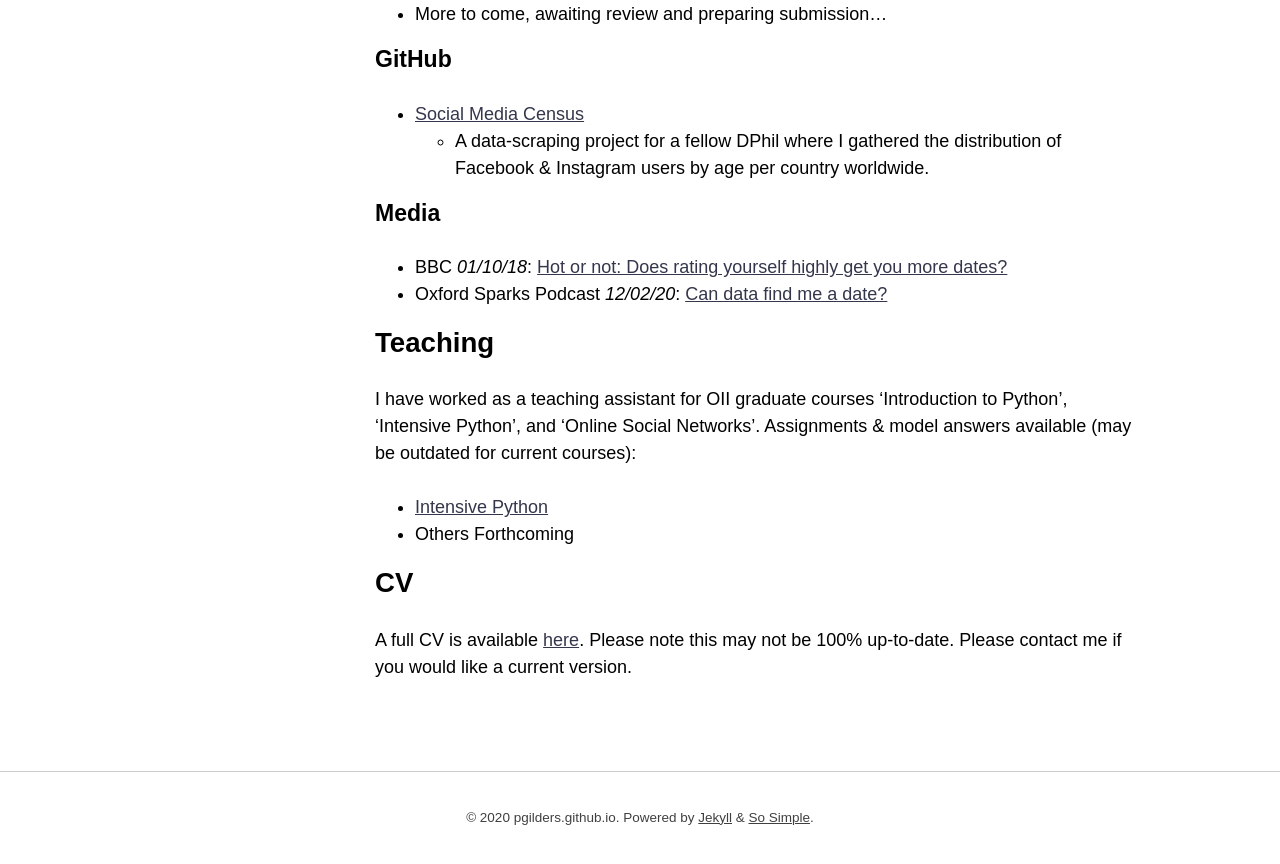
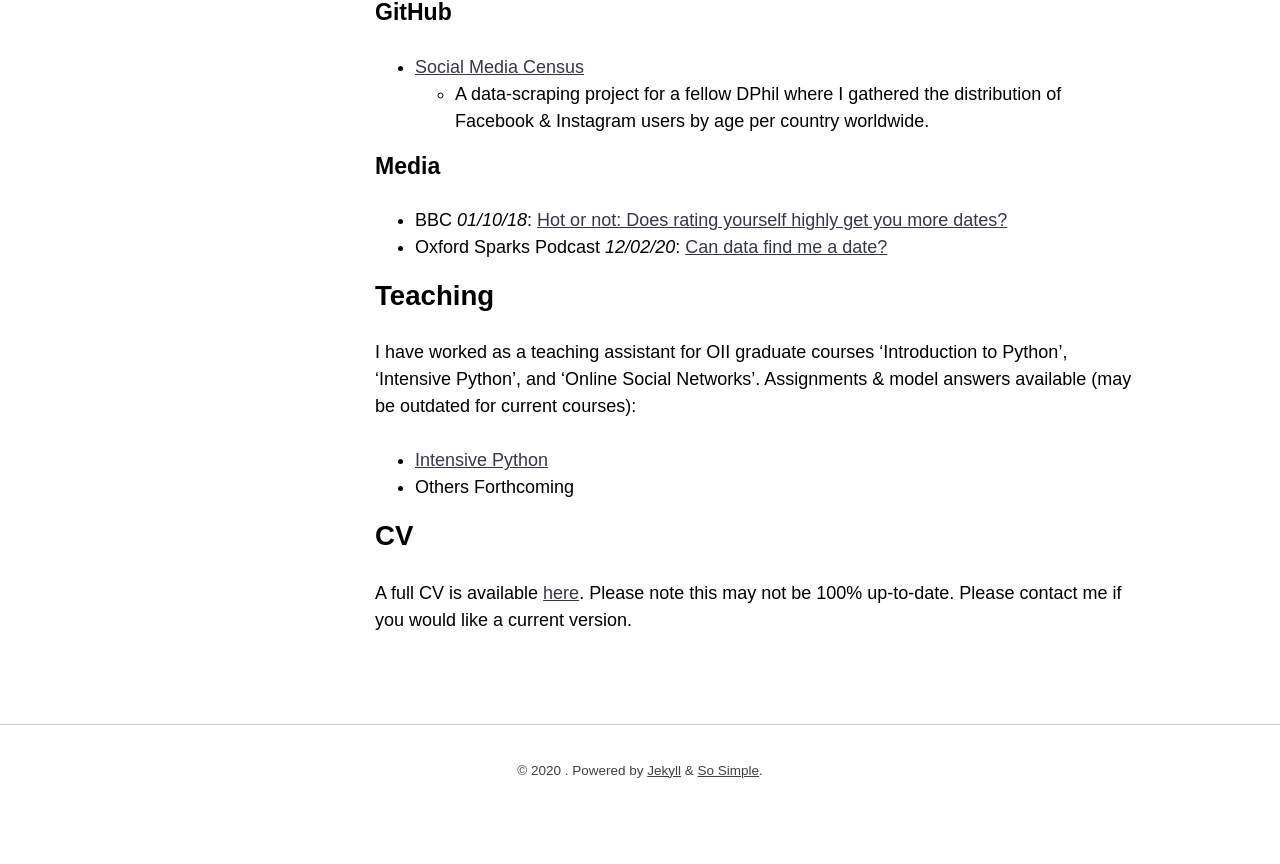
Before and after one commit to pgilders/pgilders.github.io, a Jekyll site: the page built from index.md, in a window 1280 px wide and 900 px high, scrolled down 694 px. Shown: the top 864 px of the window. Built offline with Jekyll 4.4.1, drawn with Linux system fonts in a browser that asks for light colours; nearby versions of some CDN libraries; part of the change alters nothing that is shown.

```diff
--- a/_config.yml
+++ b/_config.yml
@@ -1,6 +1,6 @@
 remote_theme: mmistakes/so-simple-theme
 email: patrick.gildersleve@oii.ox.ac.uk
-# title: Patrick Gildersleve
+title: ""
 description:
 #logo: images/PG.jpg
 twitter:
```
